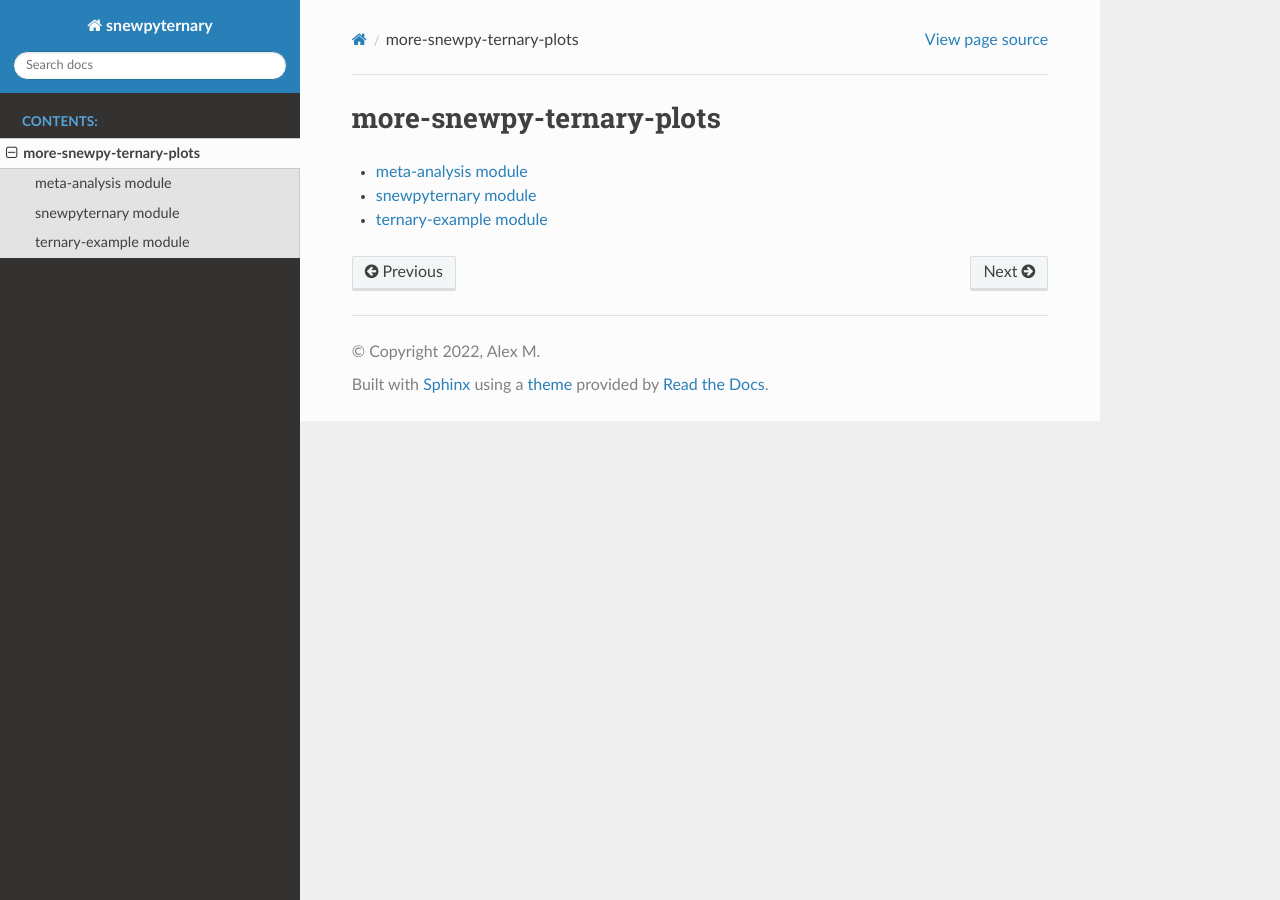
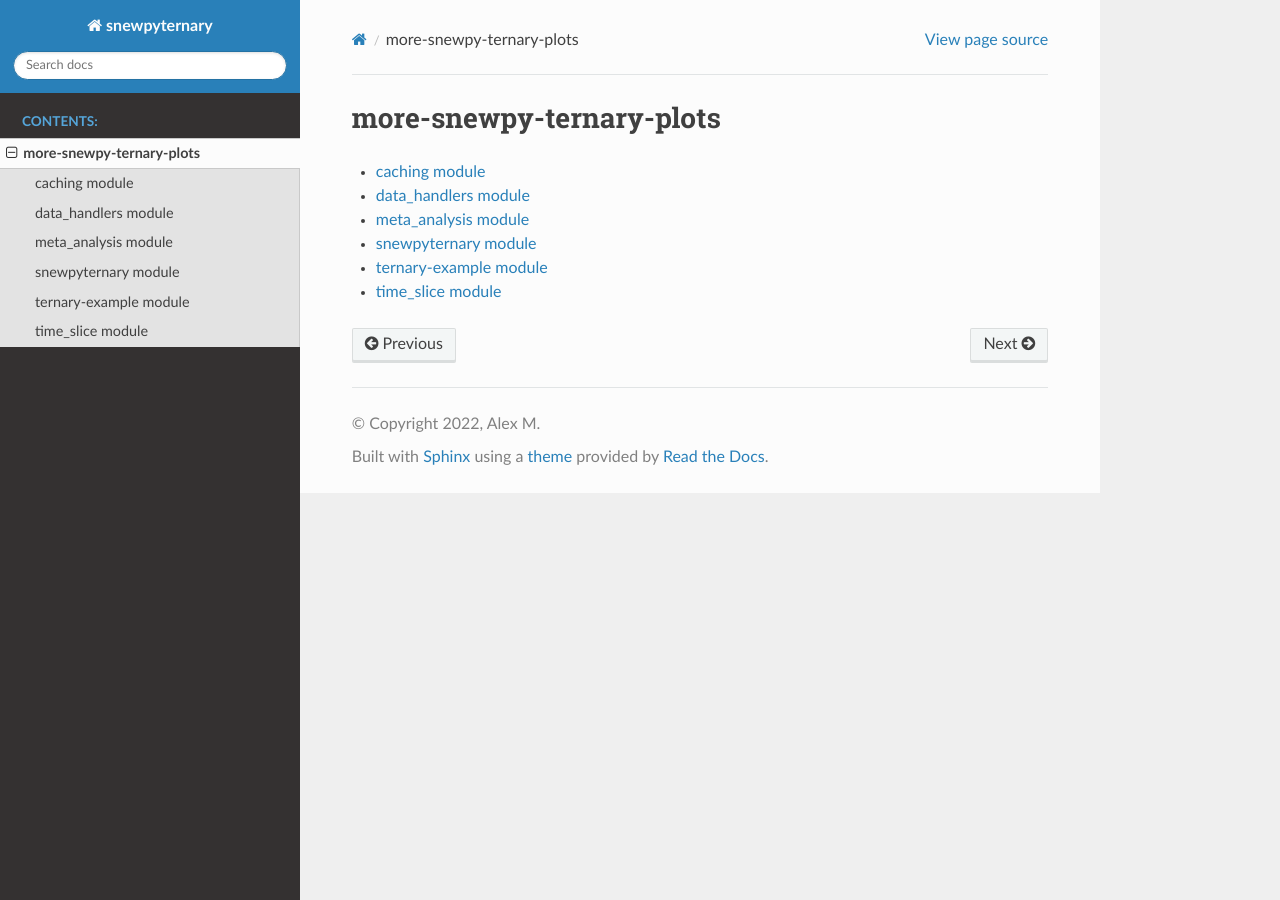
Before and after one commit to stlgolfer/snewpyternary, a Sphinx documentation site: the page built from docs/modules.rst, in a window 1280 px wide. Built offline with Sphinx 7.4.7 and the Read the Docs theme 2.0.0, drawn with Linux system fonts in a browser that asks for light colours.

```diff
--- /dev/null
+++ b/docs/data_handlers.rst
@@ -0,0 +1,7 @@
+data\_handlers module
+=====================
+
+.. automodule:: data_handlers
+   :members:
+   :undoc-members:
+   :show-inheritance:
--- a/docs/modules.rst
+++ b/docs/modules.rst
@@ -4,6 +4,9 @@
 .. toctree::
    :maxdepth: 4
 
-   meta-analysis
+   caching
+   data_handlers
+   meta_analysis
    snewpyternary
    ternary-example
+   time_slice
--- /dev/null
+++ b/docs/time_slice.rst
@@ -0,0 +1,7 @@
+time\_slice module
+==================
+
+.. automodule:: time_slice
+   :members:
+   :undoc-members:
+   :show-inheritance:
--- a/time_slice.py
+++ b/time_slice.py
@@ -105,4 +105,4 @@
                                               save=True)
 t.create_regular_plot(raw_data, ['ibd','nue+es','nc'],
                       '{model} {detector} {transform}'.format(model=model_type,detector=detector,transform=transform),
-                      ylab="Event Counts",use_x_log=False,save=True)
+                      ylab="Event Counts",use_x_log=True,save=True)
```
Also changed, not shown: docs/caching.rst (added, +7 -0 lines), docs/meta_analysis.rst (added, +7 -0 lines), 11 other files.
